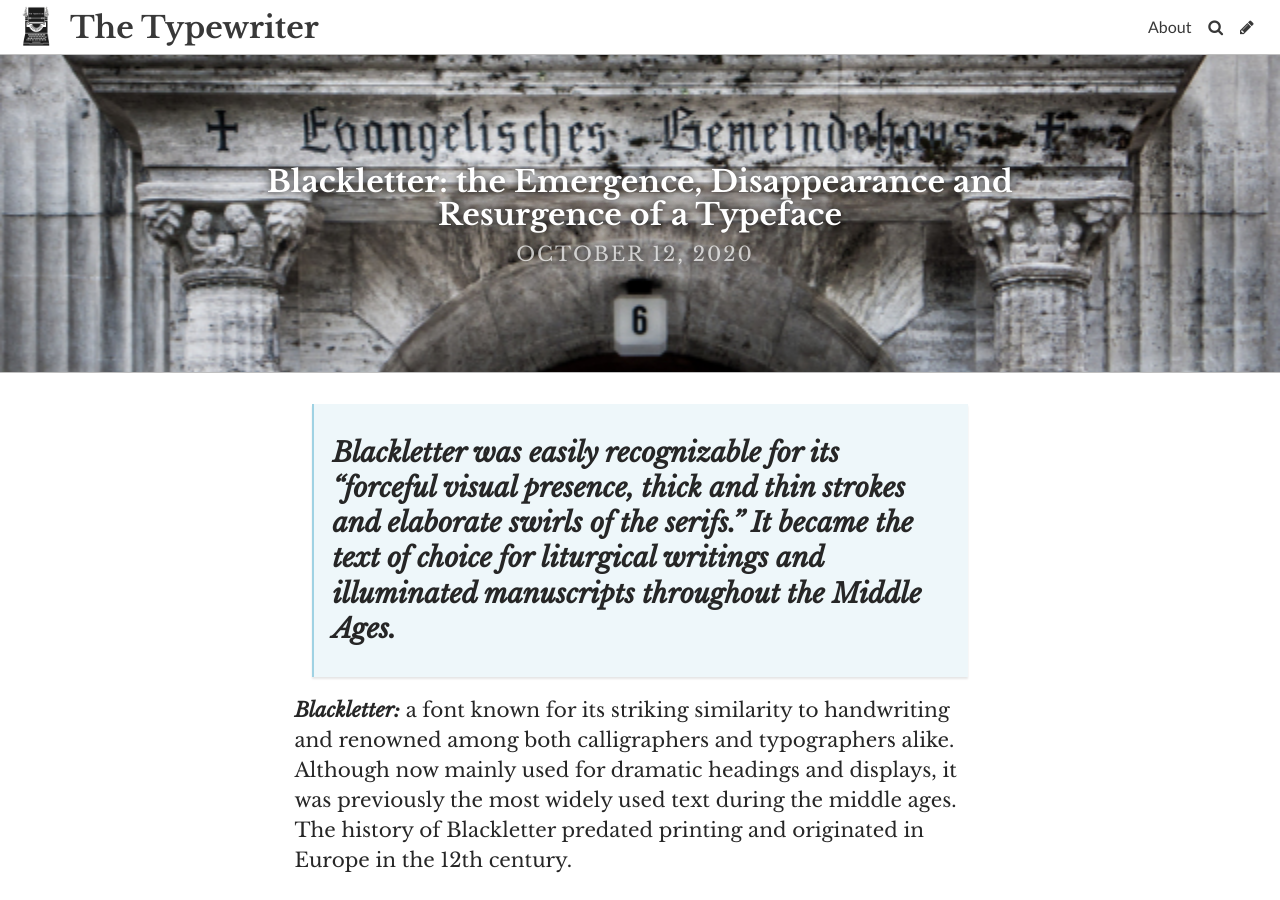
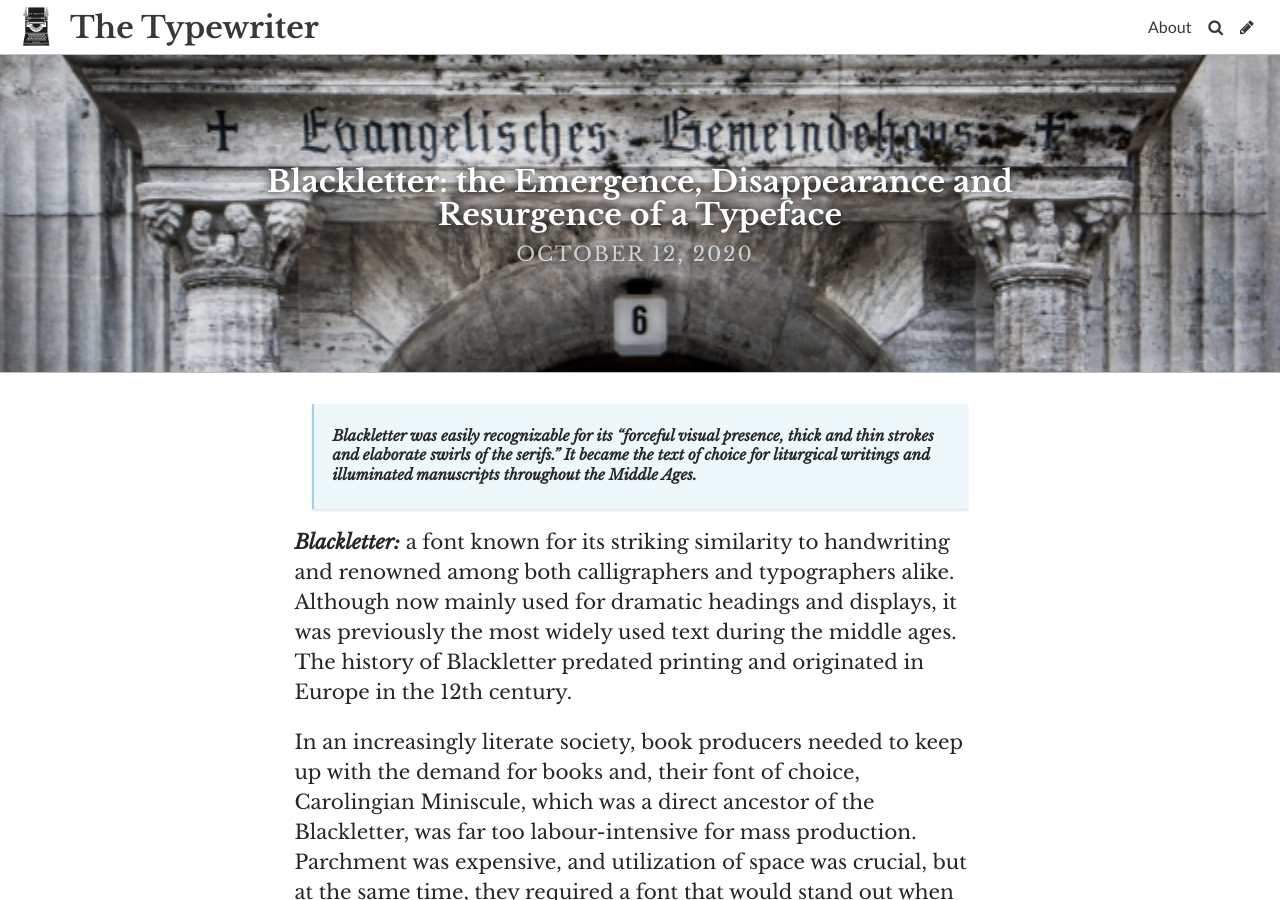
Before and after one commit to ismirithu/Typewriter, a Jekyll site: the page built from _posts/2020-10-12-blackletter-the-emergence-disappearance-and-resurgence-of-a-typeface.md, in a window 1280 px wide and 900 px high. Built offline with Jekyll 4.4.1, drawn with Linux system fonts in a browser that asks for light colours; some web fonts are replaced.

```diff
--- a/_posts/2020-10-12-blackletter-the-emergence-disappearance-and-resurgence-of-a-typeface.md
+++ b/_posts/2020-10-12-blackletter-the-emergence-disappearance-and-resurgence-of-a-typeface.md
@@ -7,7 +7,7 @@ caption: Blackletter on a church in Berlin via
   https://berlintypography.wordpress.com/2017/06/13/blackletter-in-berlin/
 comments: true
 ---
-> ### *Blackletter was easily recognizable for its "forceful visual presence, thick and thin strokes and elaborate swirls of the serifs." It became the text of choice for liturgical writings and illuminated manuscripts throughout the Middle Ages.*
+> ##### *Blackletter was easily recognizable for its "forceful visual presence, thick and thin strokes and elaborate swirls of the serifs." It became the text of choice for liturgical writings and illuminated manuscripts throughout the Middle Ages.*
 
 ***Blackletter:*** a font known for its striking similarity to handwriting and renowned among both calligraphers and typographers alike. Although now mainly used for dramatic headings and displays, it was previously the most widely used text during the middle ages. The history of Blackletter predated printing and originated in Europe in the 12th century.
 
```
